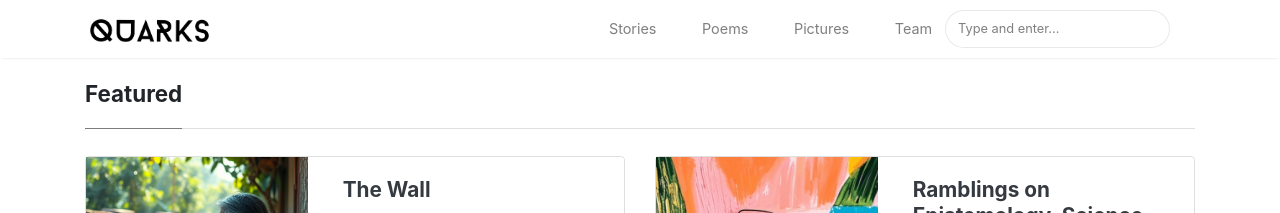
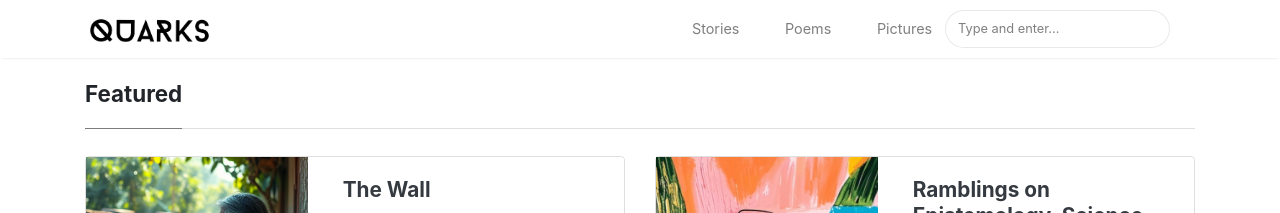
Before and after one commit to Quarks-IISc/blog, a Jekyll site: the page built from index.html, in a window 1280 px wide. Shown: the top 213 px of the page. Built offline with Jekyll 4.4.1, drawn with Linux system fonts in a browser that asks for light colours; nearby versions of some CDN libraries; the list of posts is cut into pages by our own code.

Commit message:
Remove teams from top

```diff
--- a/_layouts/default.html
+++ b/_layouts/default.html
@@ -76,9 +76,6 @@
                 </li>
                 <li class="nav-item">
                     <a class="nav-link" href="{{ site.baseurl }}/pictures">Pictures</a>
-                </li>
-                <li class="nav-item">
-                    <a class="nav-link" href="{{ site.baseurl }}/team">Team</a>
                 </li>
                 {% include search-lunr.html %}
             </ul>
```
